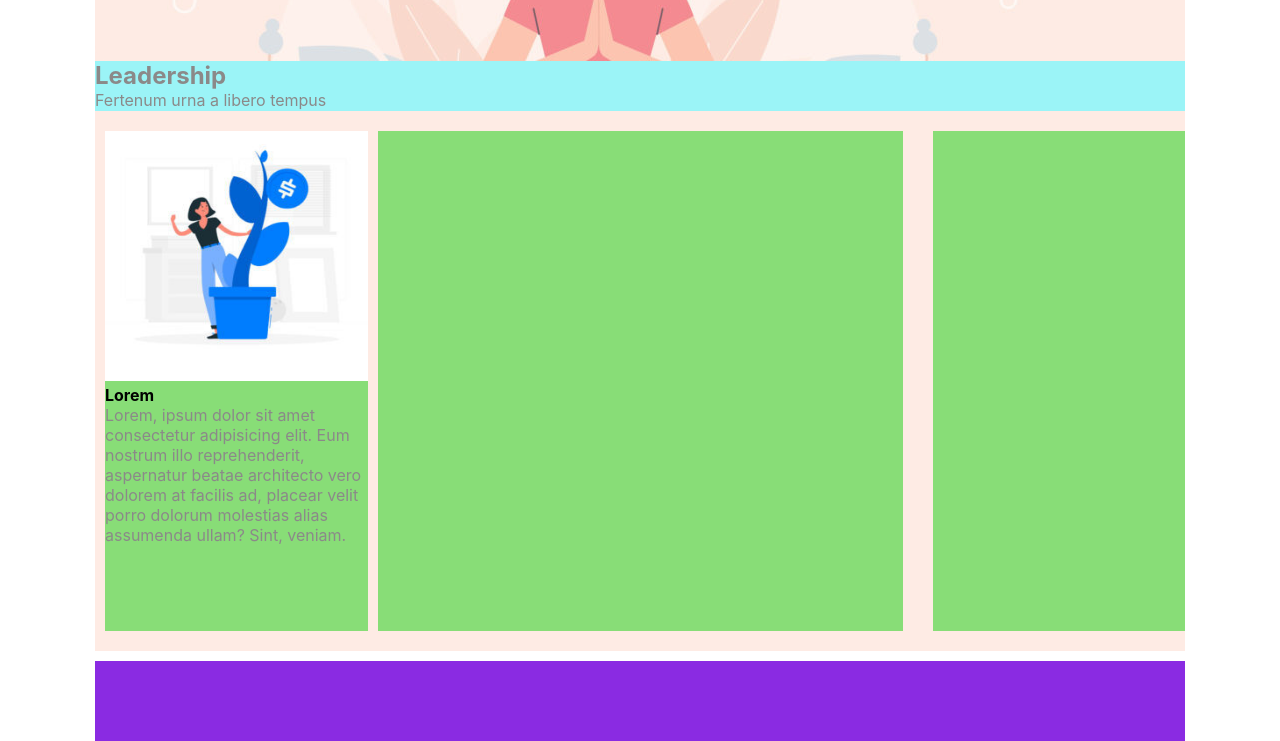
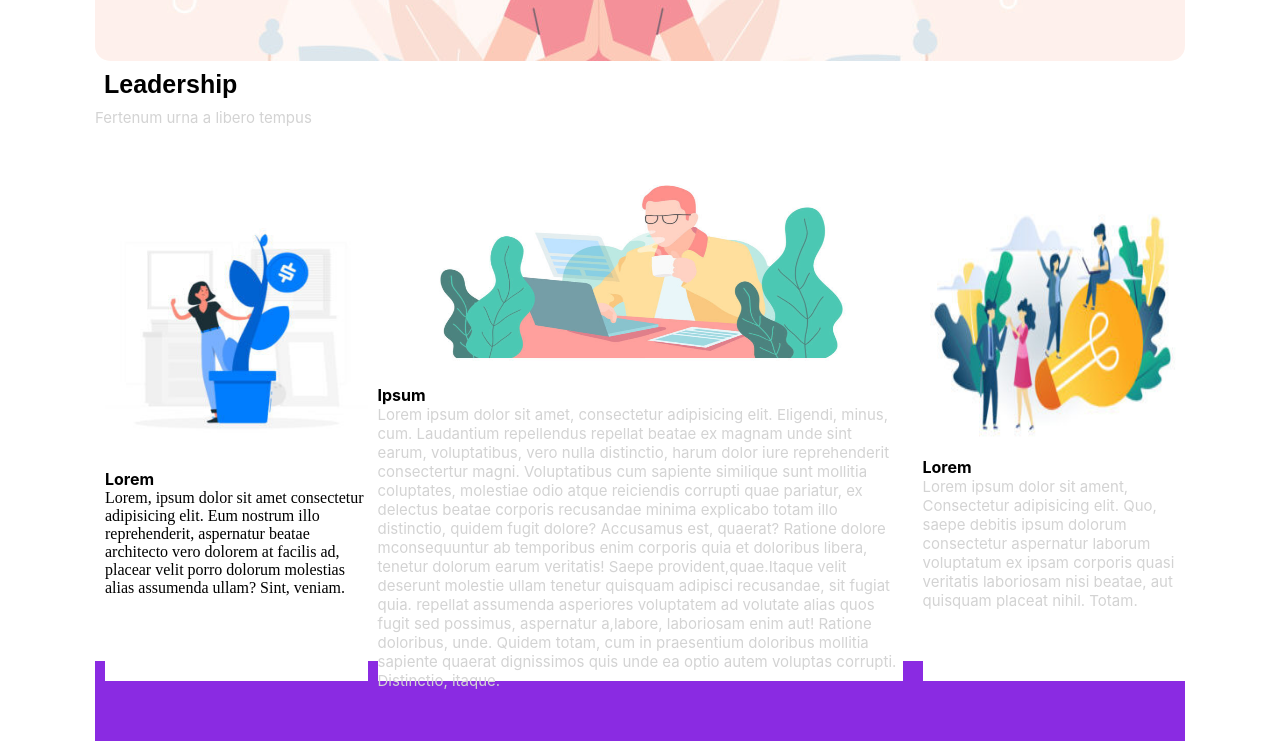
Before and after one commit to solangeguzman/htmlcss-wp, a plain HTML site: page index.html in a window 1280 px wide. Shown: the part 514-1255 px from the top of the page. Drawn offline with Linux system fonts and the light colour scheme.

Commit message:
creata struttura base

```diff
--- a/CSS/style.css
+++ b/CSS/style.css
@@ -13,9 +13,12 @@
         float: left;
         text-align:start;
 
-
     }
 
+    #opacita{
+        background-color: rgb(5, 3, 3);
+        opacity:0.7;
+    }
 
     .container {
         max-width: 1090px;
@@ -28,6 +31,7 @@
         height: 50px;
         margin: 20px 0;
         padding: 10px;
+        font-family: -apple-system, BlinkMacSystemFont, 'Segoe UI', Roboto, Oxygen, Ubuntu, Cantarell, 'Open Sans', 'Helvetica Neue', sans-serif;
     }
 
     header{
@@ -63,9 +67,10 @@
 
 
     .main-page{
-        background-color: #FEEBE4;
+        background-color: #ffffff;
         margin: 20px 0 10px 0;
         padding-bottom: 20px;
+
     }
 
 
@@ -85,16 +90,25 @@
         padding-top: 20%;
         color: white;
     }
+    h1{
+        font-family: Arial, Helvetica, sans-serif;
+        font-size: 25px;
+        padding: 9px;
+    }
 
     h4{
     font-family: -apple-system, BlinkMacSystemFont, 'Segoe UI', Roboto, Oxygen, Ubuntu, Cantarell, 'Open Sans', 'Helvetica Neue', sans-serif;
 
-    }
+}
+
+
+
 
     #text2{
-    color:rgb(139, 137, 137);
+    color: lightgrey;
     font-family: -apple-system, BlinkMacSystemFont, 'Segoe UI', Roboto, Oxygen, Ubuntu, Cantarell, 'Open Sans', 'Helvetica Neue', sans-serif;
-    }
+    font-size: 15px;
+}
 
     .text-paragraph{
         height: 100px;
@@ -118,7 +132,7 @@
     .right{
         width: 25%;
         height: 500px;
-        padding-left: 20px;
+        padding-left: 10px;
     }
 
 
@@ -127,17 +141,19 @@
         padding: 1%;
         background-color: blueviolet;
         height: 80px;
-        margin-top: 15px;
-        margin:auto;
+        margin-top: 50px;
+        margin: auto;
+
     }
 
     .content {
-        background: rgb(136, 221, 119);
-        height: 500px;
+        background: rgb(255, 255, 255);
+        height: 550px;
+        align-content: center;
     }
 
     .leader{
         height: 50px;
-        background-color: rgb(155, 244, 247);
+        background-color: rgb(255, 255, 255);
         margin-bottom: 20px;
     }
--- a/index.html
+++ b/index.html
@@ -41,7 +41,7 @@
             </div>
 
             <div class="leader">
-                <h2 id="text2">Leadership</h2>
+                <h1>Leadership</h2>
                 <p id="text2">Fertenum urna a libero tempus</p>
             </div>
 
@@ -50,17 +50,51 @@
                  <div class="content">
                      <img src="../htmlcss-wp/img/img-1.jpg"  width="263px" height="250px" alt="">
                      <h4>Lorem</h4>
-                     <p id="text2">Lorem, ipsum dolor sit amet consectetur adipisicing elit. Eum nostrum illo reprehenderit, aspernatur beatae architecto vero dolorem at facilis ad, placear velit porro dolorum molestias alias assumenda ullam? Sint, veniam.</p>
+                     <p id="text1">Lorem, ipsum dolor sit amet consectetur adipisicing elit. Eum nostrum illo reprehenderit, aspernatur beatae architecto vero dolorem at facilis ad, placear velit porro dolorum molestias alias assumenda ullam? Sint, veniam.</p>
                     </div>
                </aside>
 
 
                 <aside class="fl center">
-                  <div class="content"></div>
+                  <div class="content">
+
+                      <img id ="opacita" src="../htmlcss-wp/img/banner-2.jpg" height="250px" width="525px" alt="">
+                      <h4>Ipsum</h4>
+                      <p id="text2">Lorem ipsum dolor sit amet, consectetur adipisicing elit. Eligendi, minus, cum.
+                         Laudantium repellendus repellat beatae ex magnam unde sint earum, voluptatibus,
+                         vero nulla distinctio, harum dolor iure reprehenderit consectertur magni.
+                         Voluptatibus cum sapiente similique sunt mollitia coluptates, molestiae odio atque
+                         reiciendis corrupti quae pariatur, ex delectus beatae corporis recusandae minima
+                         explicabo totam illo distinctio, quidem fugit dolore? Accusamus est, quaerat?
+                         Ratione dolore mconsequuntur ab temporibus enim corporis quia et doloribus
+                         libera, tenetur dolorum earum veritatis! Saepe provident,quae.Itaque velit deserunt
+                         molestie ullam tenetur quisquam adipisci recusandae, sit fugiat quia. repellat
+                         assumenda asperiores voluptatem ad volutate alias quos fugit sed possimus,
+                         aspernatur a,labore, laboriosam enim aut! Ratione doloribus, unde. Quidem totam,
+                         cum in praesentium doloribus mollitia sapiente quaerat dignissimos quis unde ea
+                         optio autem voluptas corrupti. Distinctio, itaque.
+                      </p>
+                    </div>
                 </aside>
 
                 <aside class="fl right">
-                    <div class="content"></div>
+                    <div class="content">
+                    <img src="../htmlcss-wp/img/img-3.jpg" width="263px" height="250px" alt="">
+                    <h4>Lorem</h4>
+                    <p id="text2">
+                        Lorem ipsum dolor sit ament,
+                        Consectetur adipisicing elit.
+                        Quo, saepe debitis ipsum
+                        dolorum consectetur
+                        aspernatur laborum
+                        voluptatum ex ipsam
+                        corporis quasi veritatis
+                        laboriosam nisi beatae, aut
+                        quisquam placeat nihil.
+                        Totam.
+                    </p>
+
+                    </div>
                 </aside>
             </div>
 
```
